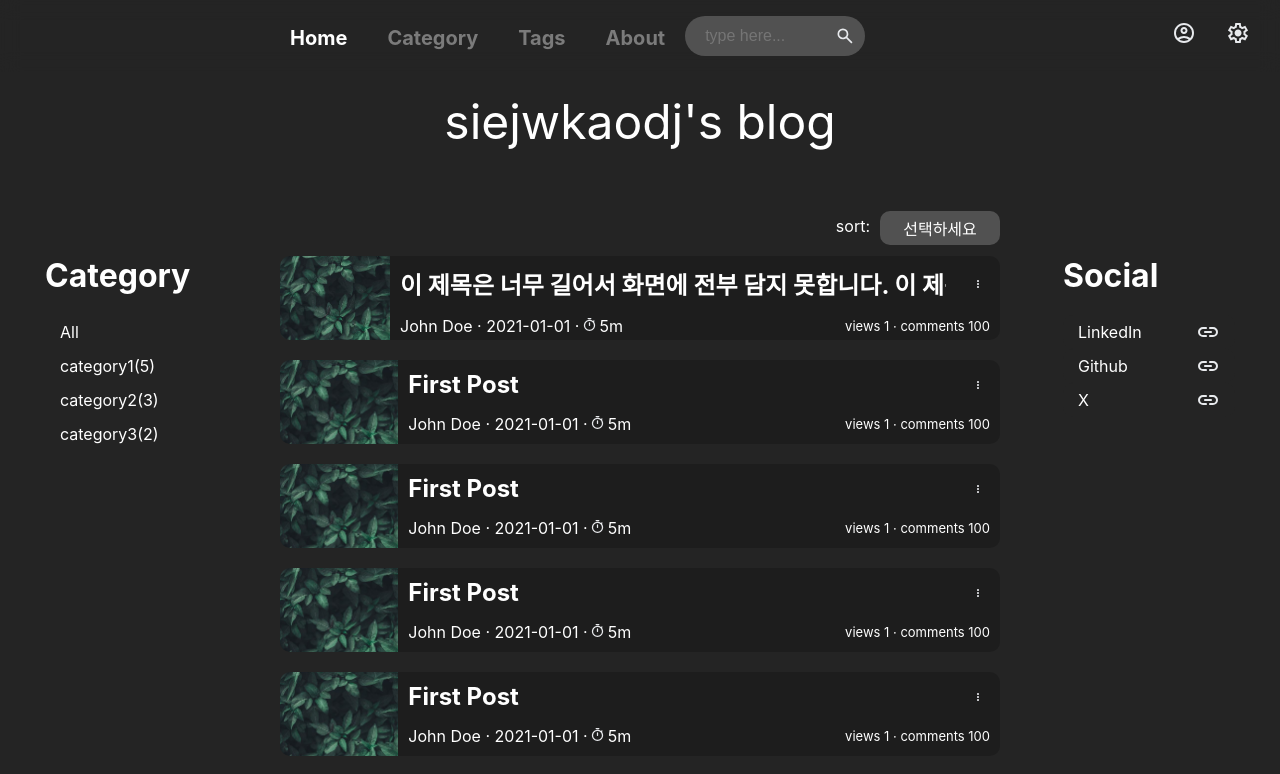
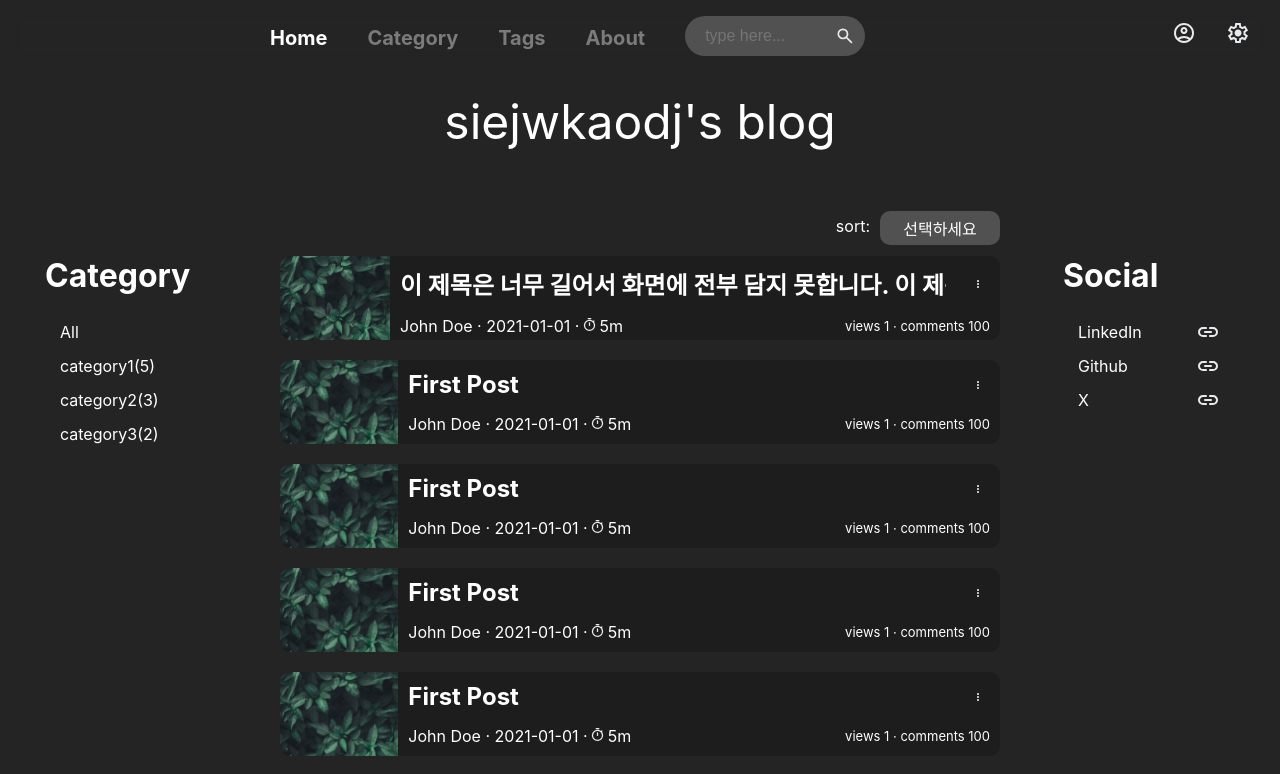
Before and after one commit to daybreaker42/myblog, a React (Create React App) app: page / in a window 1280 px wide. Shown: the top 774 px of the page. Built offline with nearby package versions, Linux system fonts and the light colour scheme.

Commit message:
refactor: removed horizontal paddings in nav-center items

```diff
--- a/src/components/nav/Nav.css
+++ b/src/components/nav/Nav.css
@@ -19,13 +19,15 @@
 .nav,
 .nav-center {
     display: flex;
-    /* gap: 40px; */
 }
 
 .nav-center,
 .nav-right {
-    /* gap: 30px; */
     justify-content: center;
+}
+
+.nav-center {
+    gap: 40px;
 }
 
 .nav-right {
@@ -42,7 +44,7 @@
 }
 
 .nav-center .navlink {
-    padding: 20px;
+    padding: 20px 0;
 }
 
 .nav-right .navlink {
```
